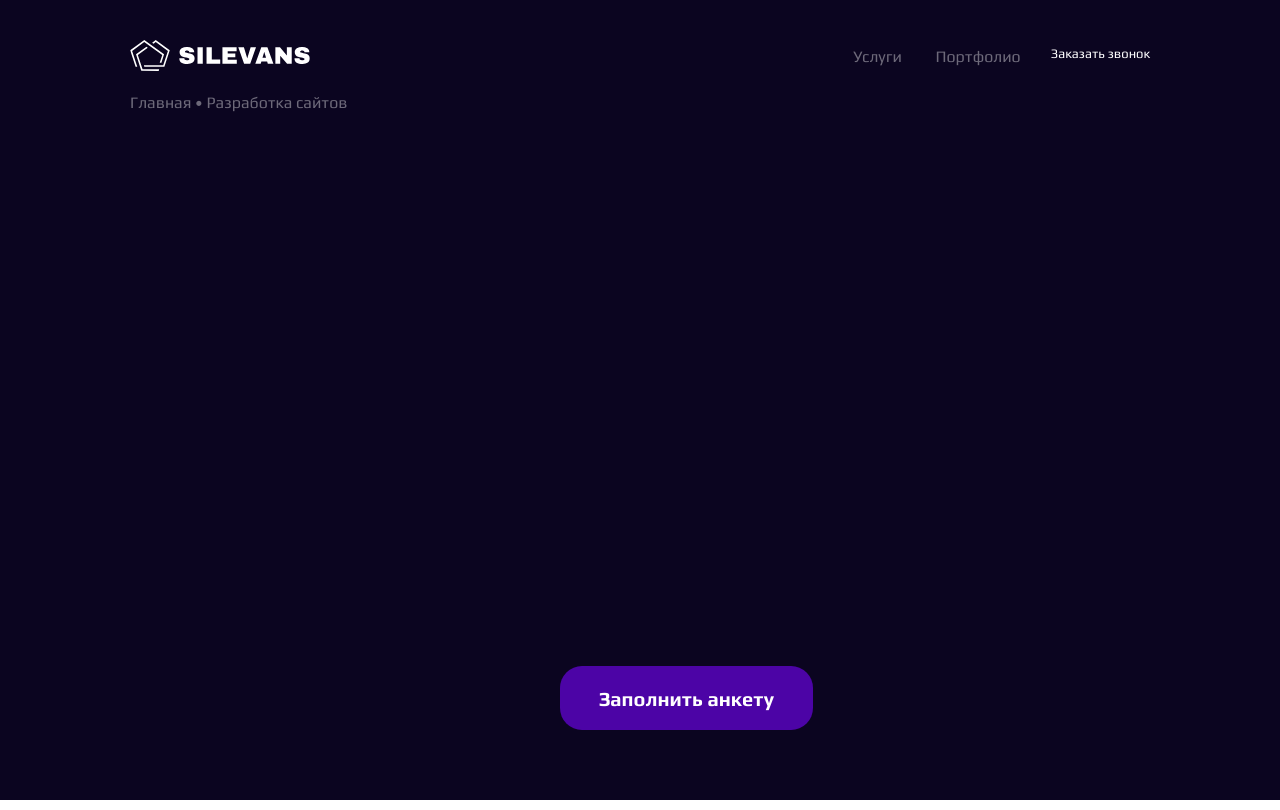
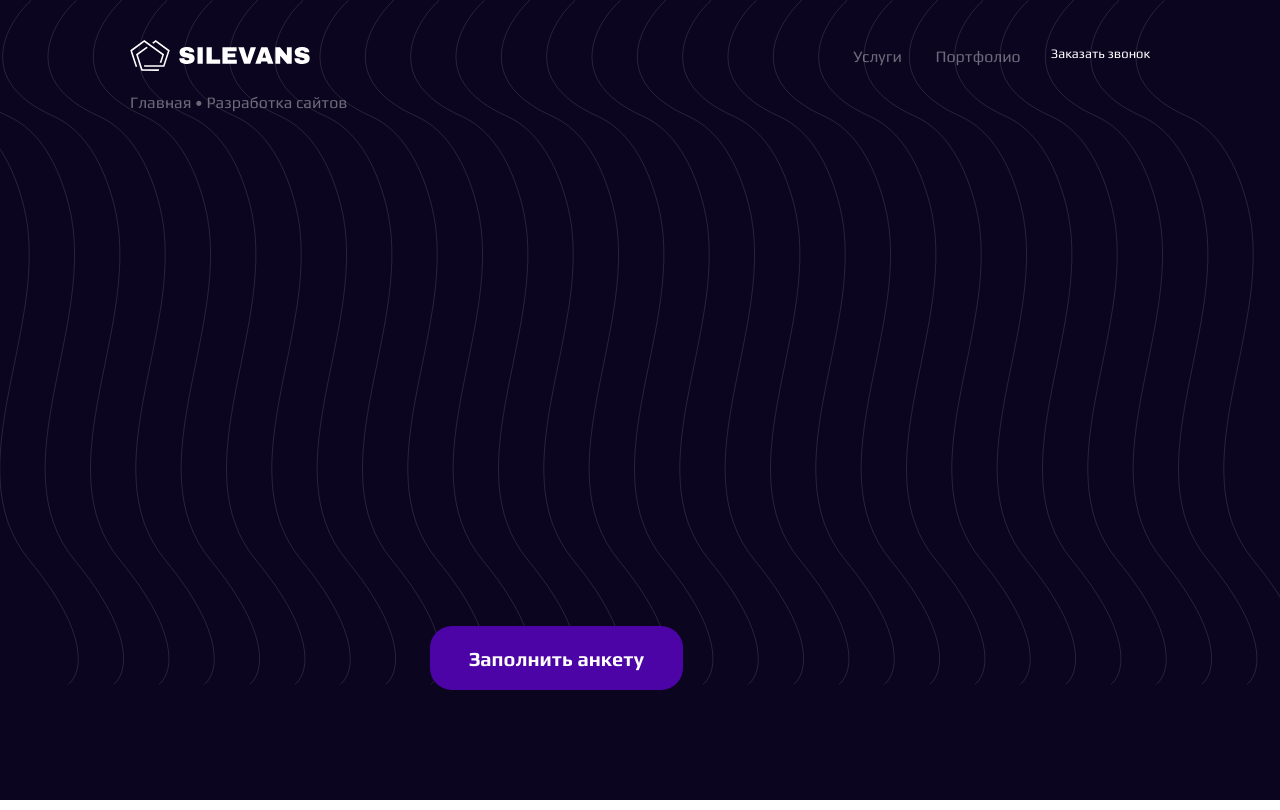
Before and after one commit to JulieBenchuk/web-studio, a Next.js app: page / in a window 1280 px wide. Built offline with nearby package versions, Linux system fonts and the light colour scheme.

Commit message:
feat: added background img to top component

```diff
--- a/src/components/common/header/Header.tsx
+++ b/src/components/common/header/Header.tsx
@@ -2,7 +2,6 @@ import React from 'react';
 import Link from "next/link";
 import Image from "next/image";
 import style from '../../../styles/components/header.module.scss'
-import FullButton from "../buttons/FullButton";
 import headerStyle from "@/styles/components/header.module.scss";
 import Wrapper from "@/components/common/wrapper";
 
@@ -25,7 +24,7 @@ const Header: React.FC<{ isMainPage: boolean, currentPage: string }> = ({isMainP
                     </div>
                 </div>
                 {isMainPage && <span className={style.currentPage}>Главная &#8226; {currentPage}</span>}
-                <FullButton className={style.button}>Заполнить анкету</FullButton>
+
             </header>
         </Wrapper>
     );
--- a/src/components/topComponent/TopComponent.tsx
+++ b/src/components/topComponent/TopComponent.tsx
@@ -1,10 +1,19 @@
 import React from 'react';
+import Image from "next/image";
+import ground from "@/assets/svg/ground.svg";
+import FullButton from "@/components/common/buttons/FullButton";
+import Header from "@/components/common/header/Header";
+import Wrapper from "@/components/common/wrapper";
+import style from '../../styles/components/topComponent.module.scss'
 
 const TopComponent = () => {
     return (
-        <div>
+        <Wrapper className={style.wrapper}>
+            <Image src={ground} alt={"ground"} className={style.ground}/>
+            <Header isMainPage={true} currentPage={"Разработка сайтов"}/>
+            <FullButton className={style.button}>Заполнить анкету</FullButton>
 
-        </div>
+        </Wrapper>
     );
 };
 
--- a/src/pages/index.tsx
+++ b/src/pages/index.tsx
@@ -1,7 +1,7 @@
 import Head from 'next/head'
 import React from "react";
 import style from '../styles/Home.module.scss'
-import Header from "@/components/common/header/Header";
+import TopComponent from "@/components/topComponent/TopComponent";
 
 export default function Home() {
     return (
@@ -13,7 +13,7 @@ export default function Home() {
                 <link rel="icon" href="/favicon.ico"/>
             </Head>
             <main className={style.main}>
-                <Header isMainPage={true} currentPage={"Разработка сайтов"}/>
+                <TopComponent/>
             </main>
         </>
     )
--- a/src/styles/components/header.module.scss
+++ b/src/styles/components/header.module.scss
@@ -5,8 +5,6 @@
   left: 130px;
   right: 130px;
   top: 40px;
-  height: 770px;
-
 
 }
 
@@ -63,10 +61,3 @@
 
   }
 }
-
-.button {
-  position: absolute;
-  left: 430px;
-  top: 626px;
-
-}
--- /dev/null
+++ b/src/styles/components/topComponent.module.scss
@@ -0,0 +1,23 @@
+@import '../variables';
+@import '../mixins';
+
+.wrapper {
+
+
+  .ground {
+    background-size: cover;
+    background-blend-mode: multiply;
+    width: 100%;
+    height: 100%;
+    overflow: hidden;
+
+  }
+
+  .button {
+    position: absolute;
+    left: 430px;
+    top: 626px;
+
+  }
+
+}
```
Also changed, not shown: src/assets/svg/ground.svg (added).
